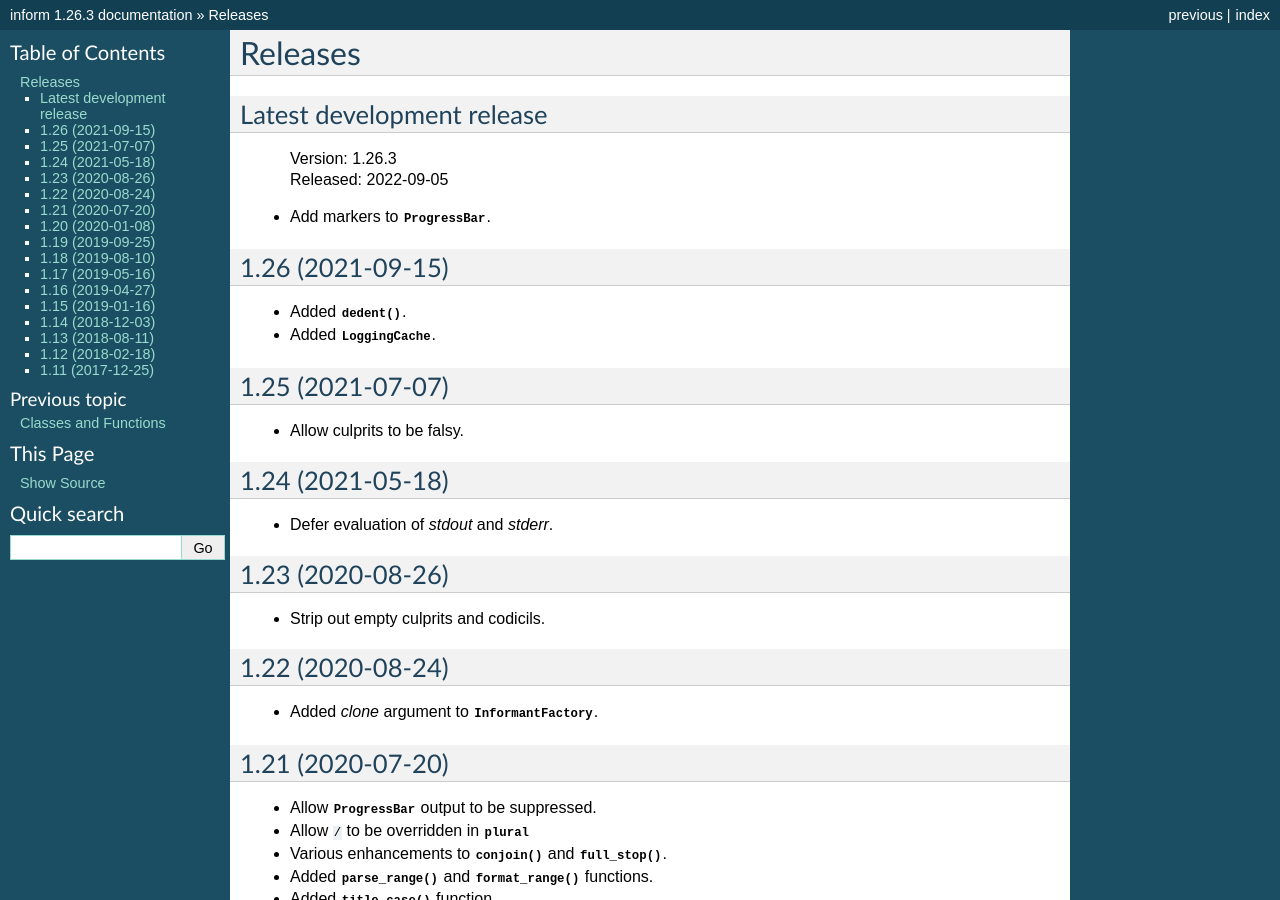
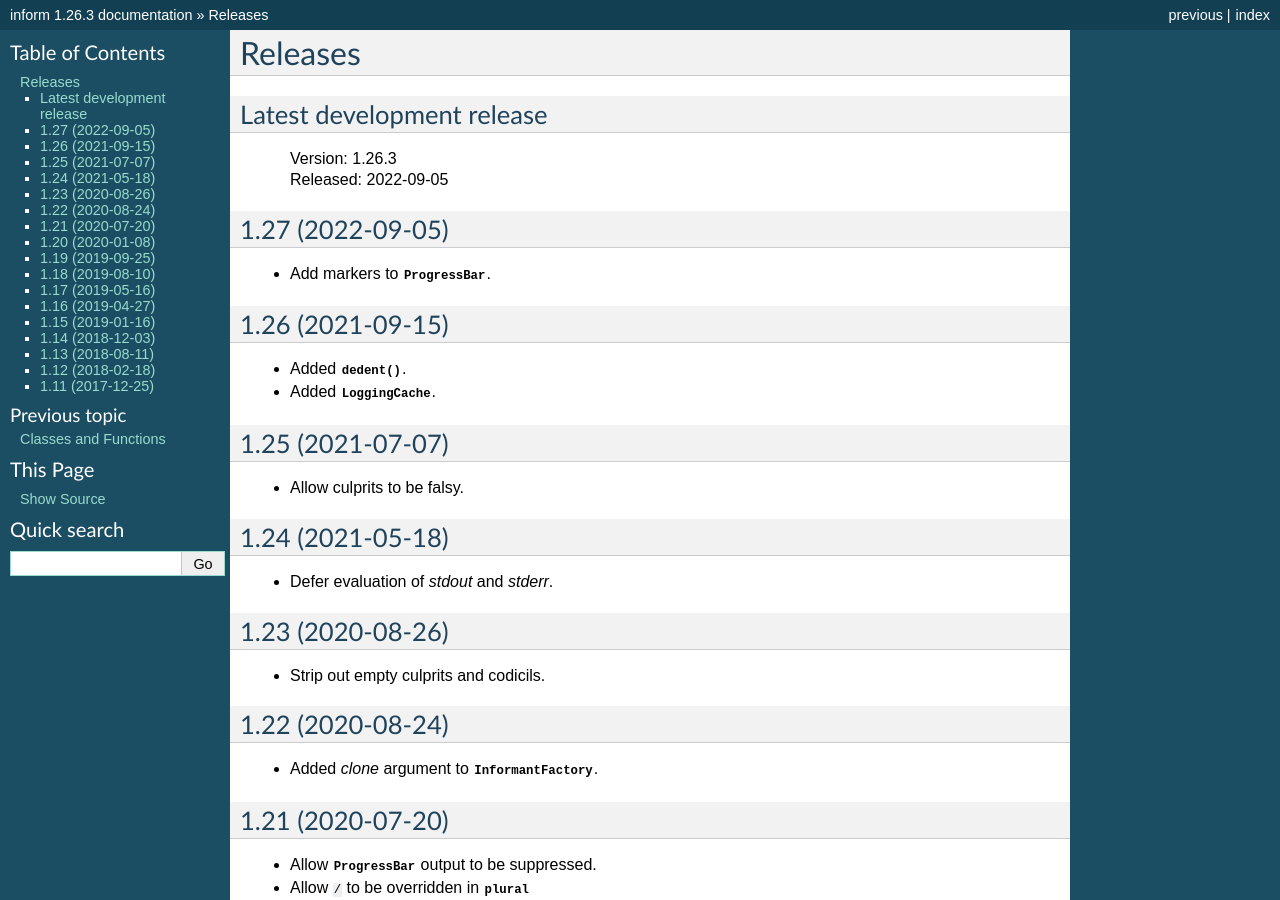
Before and after one commit to KenKundert/inform, a Sphinx documentation site: the page built from doc/releases.rst, in a window 1280 px wide and 900 px high. Built offline with Sphinx 7.4.7, drawn with Linux system fonts in a browser that asks for light colours.

Commit message:
update release notes

```diff
--- a/doc/releases.rst
+++ b/doc/releases.rst
@@ -8,6 +8,10 @@ Latest development release
 
     | Version: 1.26.3
     | Released: 2022-09-05
+
+
+1.27 (2022-09-05)
+-----------------
 
 - Add markers to :class:`ProgressBar`.
 
```
